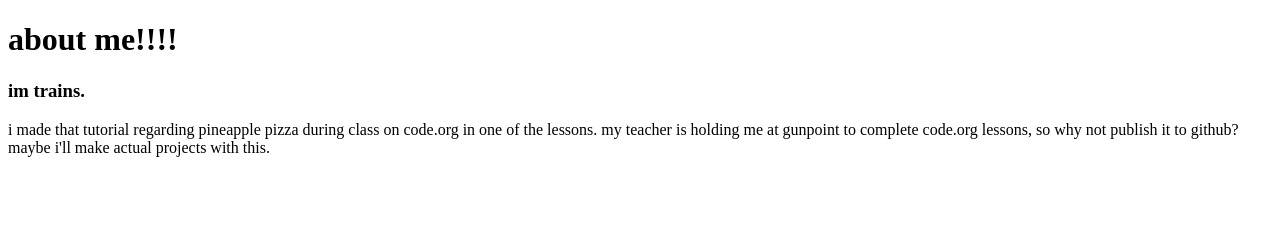
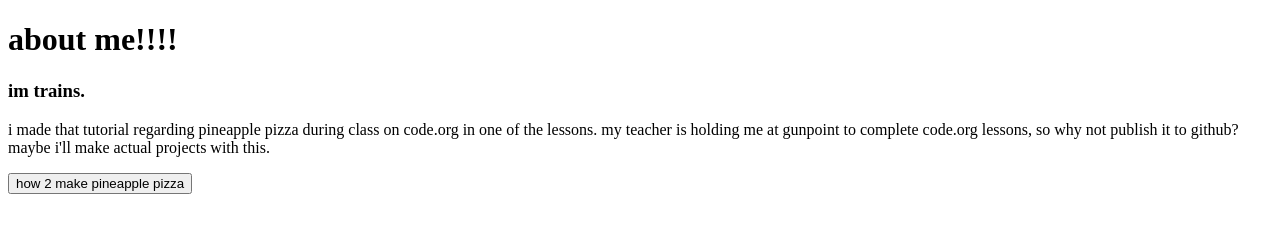
Before and after one commit to tra-ins/pineapple-pizza, a plain HTML site: page about.html in a window 1280 px wide. Drawn offline with Linux system fonts and the light colour scheme.

Commit message:
Update about.html

```diff
--- a/about.html
+++ b/about.html
@@ -6,5 +6,8 @@
     <h1>about me!!!!</h1>
     <h3>im trains. </h3>
     <p>i made that tutorial regarding pineapple pizza during class on code.org in one of the lessons. my teacher is holding me at gunpoint to complete code.org lessons, so why not publish it to github? maybe i'll make actual projects with this.</p>
+<form action="https://tra-ins.github.io/pineapple-pizza/">
+      <input type="submit" value="how 2 make pineapple pizza" />
+      </form>
  </body>
 </html>
```
